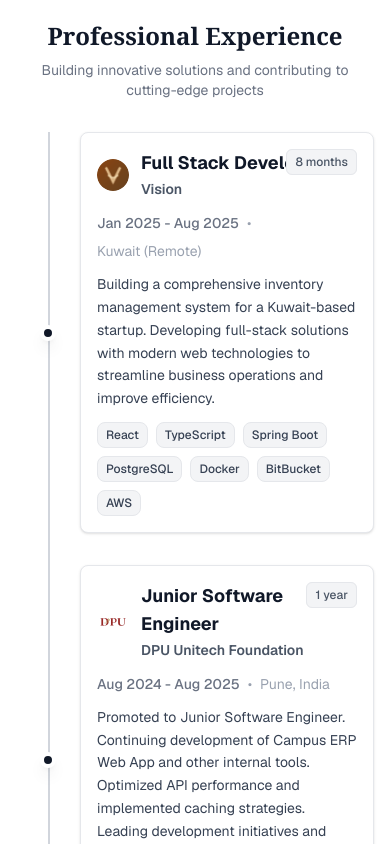
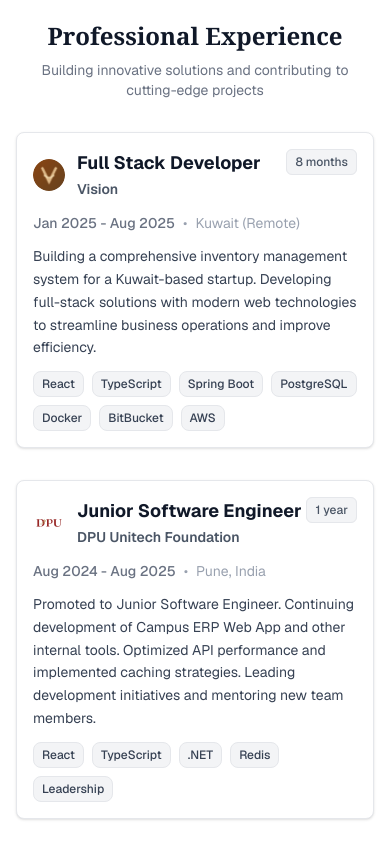
Before and after one commit to MaheshMoholkar/mahesh.me, a Next.js app: page / in a window 390 px wide. Shown: the part 880-1724 px from the top of the page. Built offline with nearby package versions, Linux system fonts and the light colour scheme.

Commit message:
new changes

```diff
--- a/src/app/page.tsx
+++ b/src/app/page.tsx
@@ -389,21 +389,21 @@ export default function Home() {
           </motion.p>
         </div>
         <div className="relative max-w-4xl lg:max-w-6xl mx-auto">
-          {/* Timeline line */}
-          <div className="absolute left-8 top-0 bottom-0 w-0.5 bg-gray-300"></div>
+          {/* Timeline line - hidden on mobile */}
+          <div className="absolute left-8 top-0 bottom-0 w-0.5 bg-gray-300 hidden md:block"></div>
 
           <div className="space-y-8 md:space-y-12">
             {experience.map((exp, idx) => (
               <motion.div
                 key={idx}
-                className="relative pl-16"
+                className="relative md:pl-16"
                 initial={{ opacity: 0, x: -20 }}
                 whileInView={{ opacity: 1, x: 0 }}
                 viewport={{ once: true }}
                 transition={{ duration: 0.8, delay: idx * 0.2 }}
               >
-                {/* Timeline dot */}
-                <div className="absolute left-6 top-1/2 transform -translate-y-1/2 w-4 h-4 bg-gray-900 rounded-full border-4 border-white shadow-lg z-10"></div>
+                {/* Timeline dot - hidden on mobile */}
+                <div className="absolute left-6 top-1/2 transform -translate-y-1/2 w-4 h-4 bg-gray-900 rounded-full border-4 border-white shadow-lg z-10 hidden md:block"></div>
 
                 {/* Content */}
                 {exp.link !== "#" ? (
```
Also changed, not shown: 1 other file (tests, documents, lock files or other folders).
